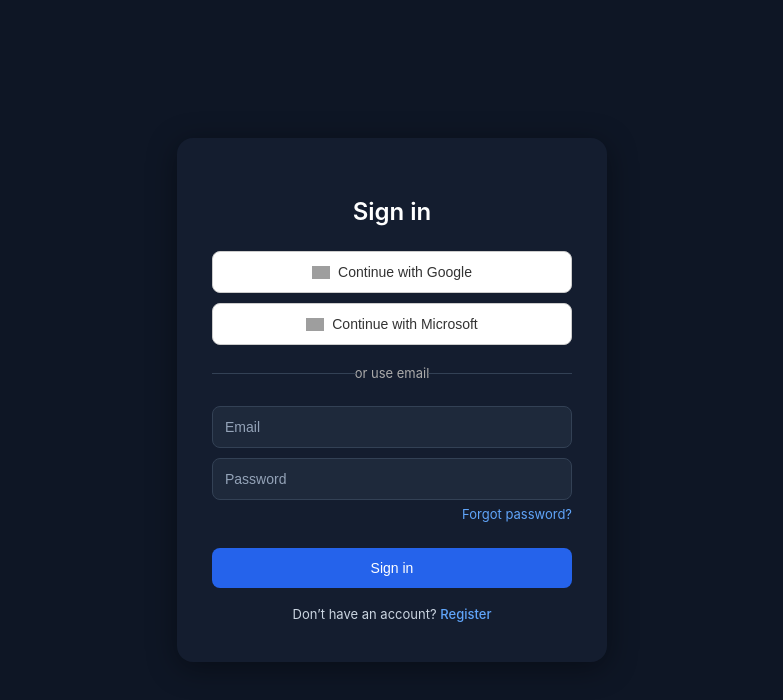
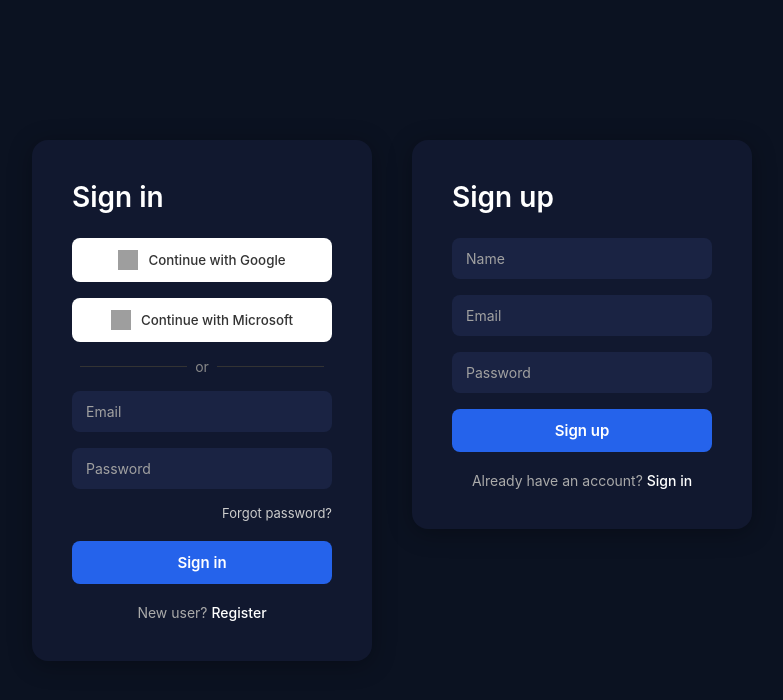
Before and after one commit to mariaruban80/SOW-APP-build, a website: page public/Home.html in a window 1280 px wide. Shown: the whole page, without its empty margins (248-1031 px from the left). Drawn offline with Linux system fonts and the light colour scheme; grey boxes are pictures that could not be loaded.

Commit message:
Update Home.html

```diff
--- a/public/Home.html
+++ b/public/Home.html
@@ -3,227 +3,210 @@
 <head>
   <meta charset="UTF-8" />
   <meta name="viewport" content="width=device-width, initial-scale=1.0" />
-  <title>App Login</title>
+  <title>Login | SOW Management</title>
   <style>
+    * {
+      margin: 0;
+      padding: 0;
+      box-sizing: border-box;
+      font-family: "Inter", sans-serif;
+    }
+
     body {
-      background-color: #0e1625;
-      font-family: "Inter", sans-serif;
+      background-color: #0b1221;
+      color: white;
       display: flex;
+      align-items: center;
       justify-content: center;
-      align-items: center;
-      height: 100vh;
-      margin: 0;
-      color: #fff;
+      min-height: 100vh;
+    }
+
+    .container {
+      display: flex;
+      flex-wrap: wrap;
+      justify-content: center;
+      align-items: flex-start;
+      gap: 40px;
+      background: transparent;
+      padding: 40px;
+      border-radius: 16px;
     }
 
     .card {
-      background: #141d2f;
+      background-color: #11182f;
       border-radius: 16px;
-      padding: 40px 35px;
-      width: 360px;
-      box-shadow: 0 6px 30px rgba(0, 0, 0, 0.4);
+      padding: 40px;
+      width: 340px;
+      box-shadow: 0 4px 25px rgba(0, 0, 0, 0.3);
     }
 
     h2 {
-      text-align: center;
-      margin-bottom: 25px;
+      font-size: 28px;
       font-weight: 600;
+      margin-bottom: 24px;
     }
 
-    button,
-    input {
+    .btn {
       width: 100%;
-      padding: 12px;
-      margin-top: 10px;
-      border-radius: 8px;
-      border: none;
-      font-size: 14px;
-      box-sizing: border-box;
-    }
-
-    input {
-      background: #1e293b;
-      color: #fff;
-      border: 1px solid #334155;
-      outline: none;
-    }
-
-    input::placeholder {
-      color: #94a3b8;
-    }
-
-    button {
-      cursor: pointer;
-      font-weight: 500;
-      transition: 0.3s;
-    }
-
-    .primary-btn {
-      background-color: #2563eb;
-      color: #fff;
-    }
-
-    .primary-btn:hover {
-      background-color: #1d4ed8;
-    }
-
-    .social-btn {
-      background-color: #fff;
-      color: #333;
-      border: 1px solid #ccc;
       display: flex;
       align-items: center;
       justify-content: center;
-      gap: 8px;
+      gap: 10px;
+      background-color: #fff;
+      color: #333;
       font-weight: 500;
+      border: none;
+      border-radius: 8px;
+      padding: 12px 0;
+      cursor: pointer;
+      margin-bottom: 16px;
+      transition: all 0.2s ease;
+    }
+
+    .btn:hover {
+      opacity: 0.9;
+    }
+
+    .btn img {
+      width: 20px;
+      height: 20px;
     }
 
     .divider {
-      text-align: center;
-      margin: 20px 0 15px;
-      color: #aaa;
-      font-size: 13px;
-      position: relative;
+      display: flex;
+      align-items: center;
+      color: #888;
+      font-size: 14px;
+      margin: 16px 0;
     }
 
     .divider::before,
     .divider::after {
       content: "";
-      position: absolute;
-      width: 40%;
+      flex: 1;
       height: 1px;
-      background: #334155;
-      top: 50%;
+      background: #333;
+      margin: 0 8px;
     }
 
-    .divider::before {
-      left: 0;
+    input {
+      width: 100%;
+      background-color: #1a2343;
+      border: none;
+      outline: none;
+      color: white;
+      padding: 12px 14px;
+      border-radius: 8px;
+      margin-bottom: 16px;
+      font-size: 14px;
     }
 
-    .divider::after {
-      right: 0;
+    input::placeholder {
+      color: #a1a1a1;
     }
 
     .forgot {
-      display: block;
       text-align: right;
-      color: #60a5fa;
       font-size: 13px;
-      margin-top: 6px;
-      margin-bottom: 16px;
-      cursor: pointer;
+      color: #aaa;
+      margin-bottom: 20px;
+    }
+
+    .forgot a {
+      color: #ccc;
       text-decoration: none;
     }
 
-    .forgot:hover {
+    .forgot a:hover {
       text-decoration: underline;
     }
 
-    .actions {
-      text-align: center;
-      font-size: 13px;
-      margin-top: 18px;
-      color: #cbd5e1;
+    .submit-btn {
+      width: 100%;
+      background-color: #2563eb;
+      border: none;
+      border-radius: 8px;
+      color: white;
+      font-weight: 600;
+      padding: 12px 0;
+      font-size: 15px;
+      cursor: pointer;
+      transition: 0.2s;
     }
 
-    .link {
-      color: #60a5fa;
-      cursor: pointer;
+    .submit-btn:hover {
+      background-color: #1d4ed8;
+    }
+
+    .text-sm {
+      font-size: 14px;
+      text-align: center;
+      margin-top: 20px;
+      color: #aaa;
+    }
+
+    .text-sm a {
+      color: white;
+      text-decoration: none;
       font-weight: 500;
     }
 
-    .hidden {
-      display: none;
-    }
-
-    #register-form input {
-      width: 90%;
-      margin-left: 5%;
-    }
-
-    .btn-group {
-      display: flex;
-      justify-content: space-between;
-      gap: 10px;
-      margin-top: 15px;
-    }
-
-    .btn-group button {
-      flex: 1;
-    }
-
-    .cancel-btn {
-      background-color: #475569;
-      color: #fff;
-    }
-
-    .cancel-btn:hover {
-      background-color: #334155;
+    .text-sm a:hover {
+      text-decoration: underline;
     }
   </style>
 </head>
 <body>
-  <div class="card">
-    <h2 id="form-title">Sign in</h2>
+  <div class="container">
+    <!-- Sign In Card -->
+    <div class="card">
+      <h2>Sign in</h2>
 
-    <!-- Login Form -->
-    <div id="login-form">
-      <button class="social-btn">
-        <img src="https://www.svgrepo.com/show/355037/google.svg" width="18" />
+      <button class="btn">
+        <img src="https://www.svgrepo.com/show/475656/google-color.svg" alt="Google" />
         Continue with Google
       </button>
-      <button class="social-btn">
-        <img src="https://raw.githubusercontent.com/simple-icons/simple-icons/develop/icons/microsoft.svg" width="18" />
+
+      <button class="btn">
+        <img src="https://www.svgrepo.com/show/349375/microsoft.svg" alt="Microsoft" />
         Continue with Microsoft
       </button>
 
-      <div class="divider">or use email</div>
+      <div class="divider">or</div>
 
-      <input type="email" placeholder="Email" required />
-      <input type="password" placeholder="Password" required />
+      <input type="email" placeholder="Email" />
+      <input type="password" placeholder="Password" />
 
-      <a href="#" class="forgot">Forgot password?</a>
+      <div class="forgot"><a href="#">Forgot password?</a></div>
 
-      <button class="primary-btn">Sign in</button>
+      <button class="submit-btn" onclick="goToDashboard()">Sign in</button>
 
-      <div class="actions">
-        Don’t have an account?
-        <span class="link" id="register-link">Register</span>
-      </div>
+      <p class="text-sm">New user? <a href="#" onclick="toggleForm()">Register</a></p>
     </div>
 
-    <!-- Register Form -->
-    <div id="register-form" class="hidden">
-      <input type="text" placeholder="Full Name" required />
-      <input type="email" placeholder="Email" required />
-      <input type="password" placeholder="Password" required />
-      <input type="password" placeholder="Confirm Password" required />
+    <!-- Sign Up Card -->
+    <div class="card" id="signup-card" style="display: block;">
+      <h2>Sign up</h2>
 
-      <div class="btn-group">
-        <button class="primary-btn">Submit</button>
-        <button class="cancel-btn" id="cancel-btn">Cancel</button>
-      </div>
+      <input type="text" placeholder="Name" />
+      <input type="email" placeholder="Email" />
+      <input type="password" placeholder="Password" />
+
+      <button class="submit-btn" onclick="goToDashboard()">Sign up</button>
+
+      <p class="text-sm">Already have an account? <a href="#" onclick="toggleForm()">Sign in</a></p>
     </div>
   </div>
 
   <script>
-    const registerLink = document.getElementById("register-link");
-    const cancelBtn = document.getElementById("cancel-btn");
-    const loginForm = document.getElementById("login-form");
-    const registerForm = document.getElementById("register-form");
-    const formTitle = document.getElementById("form-title");
+    function toggleForm() {
+      const signup = document.getElementById("signup-card");
+      signup.style.display = signup.style.display === "none" ? "block" : "none";
+    }
 
-    registerLink.addEventListener("click", () => {
-      loginForm.classList.add("hidden");
-      registerForm.classList.remove("hidden");
-      formTitle.textContent = "Register";
-    });
-
-    cancelBtn.addEventListener("click", () => {
-      registerForm.classList.add("hidden");
-      loginForm.classList.remove("hidden");
-      formTitle.textContent = "Sign in";
-    });
+    function goToDashboard() {
+      window.location.href = "Dashboard.html";
+    }
   </script>
 </body>
 </html>
```
